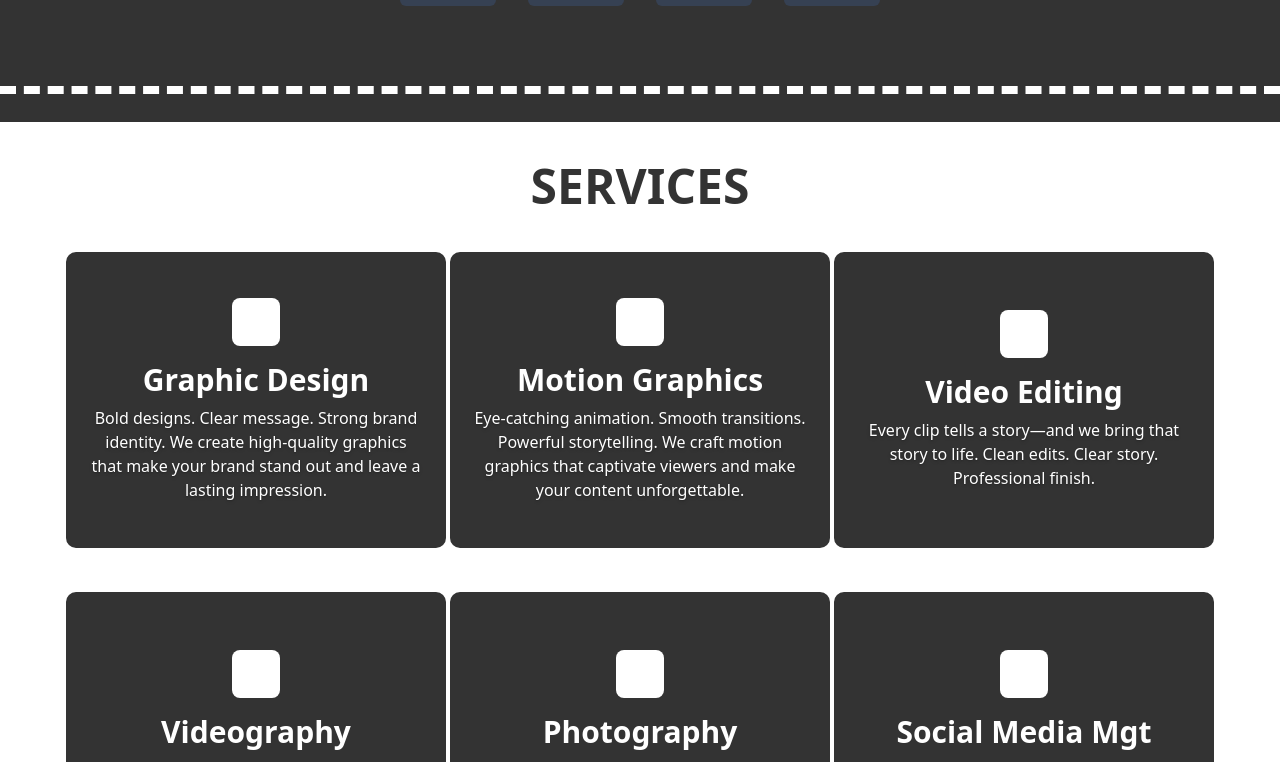
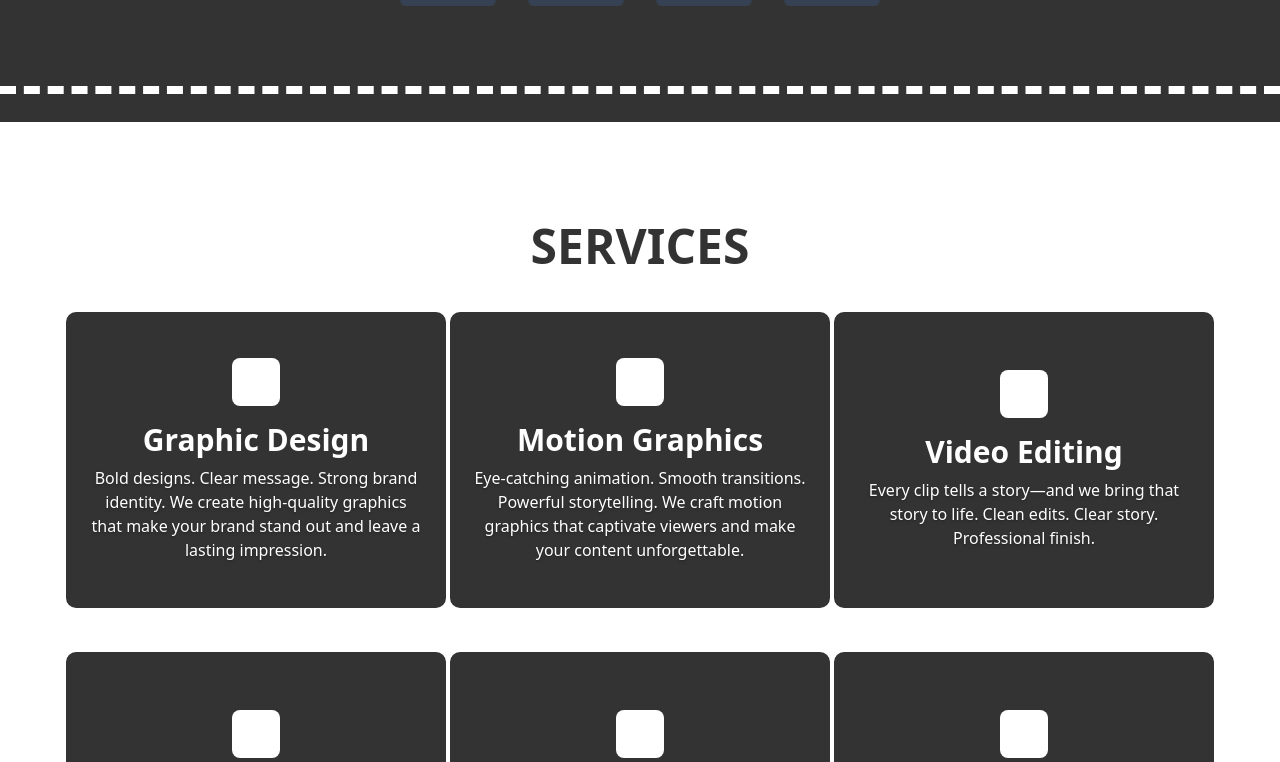
Before and after one commit to Shishir2025/yadproduction, a React (Vite) app: page / in a window 1280 px wide. Shown: the part 1199-1961 px from the top of the page. Built offline with nearby package versions, Linux system fonts and the light colour scheme.

Commit message:
bug fixed

```diff
--- a/src/components/pages/services/Services.jsx
+++ b/src/components/pages/services/Services.jsx
@@ -5,7 +5,7 @@ const Services = () => {
 
 
     return (
-        <div className='bg-white flex flex-col pb-15'>
+        <div className='bg-white flex flex-col py-15'>
             <h1 className='text-[#333333] text-3xl sm:text-4xl lg:text-5xl font-bold text-center pt-10'>
                 SERVICES
             </h1>
--- a/src/components/pages/teams/teamData.js
+++ b/src/components/pages/teams/teamData.js
@@ -60,11 +60,4 @@ export const teamsData = [
     image:
       "https://scontent.fktm7-1.fna.fbcdn.net/v/t39.30808-6/513984119_23929314690064660_7978090845447012694_n.jpg?_nc_cat=100&ccb=1-7&_nc_sid=a5f93a&_nc_ohc=7gB_VKJHUUYQ7kNvwFjm6RG&_nc_oc=Adm9qI8Wviqbs7VTXi7dAh4l1VclT1VQyd5YTRjfHGy4UGv7oaw1xJI0_XC_LJYl-83mpVI_FU4jEXj03JkhR4TP&_nc_zt=23&_nc_ht=scontent.fktm7-1.fna&_nc_gid=fJ7_jd4ode1Dllxoxzv-ZA&oh=00_Afq9CLAIhJbkWc4KBTR-Pl3w-VfHIpT8cL5PFcVyEMMpoA&oe=696000AA",
   },
-  {
-    id: 9,
-    name: " Amardeep Shresth",
-    role: "Videography & Photography",
-    image:
-      "https://scontent.fktm7-1.fna.fbcdn.net/v/t39.30808-6/513984119_23929314690064660_7978090845447012694_n.jpg?_nc_cat=100&ccb=1-7&_nc_sid=a5f93a&_nc_ohc=7gB_VKJHUUYQ7kNvwFjm6RG&_nc_oc=Adm9qI8Wviqbs7VTXi7dAh4l1VclT1VQyd5YTRjfHGy4UGv7oaw1xJI0_XC_LJYl-83mpVI_FU4jEXj03JkhR4TP&_nc_zt=23&_nc_ht=scontent.fktm7-1.fna&_nc_gid=fJ7_jd4ode1Dllxoxzv-ZA&oh=00_Afq9CLAIhJbkWc4KBTR-Pl3w-VfHIpT8cL5PFcVyEMMpoA&oe=696000AA",
-  },
 ];
```
